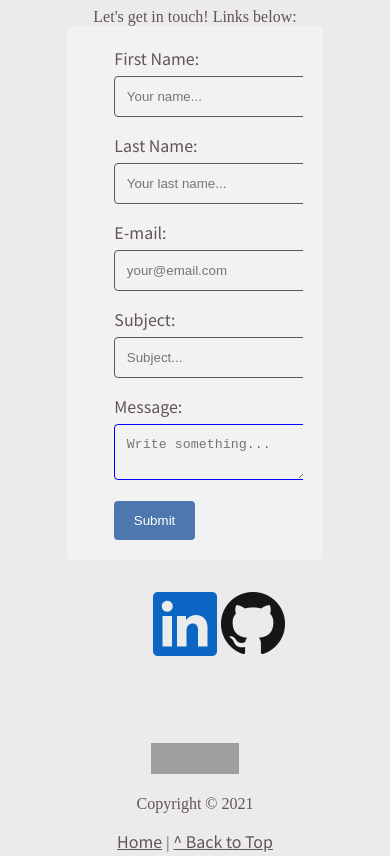
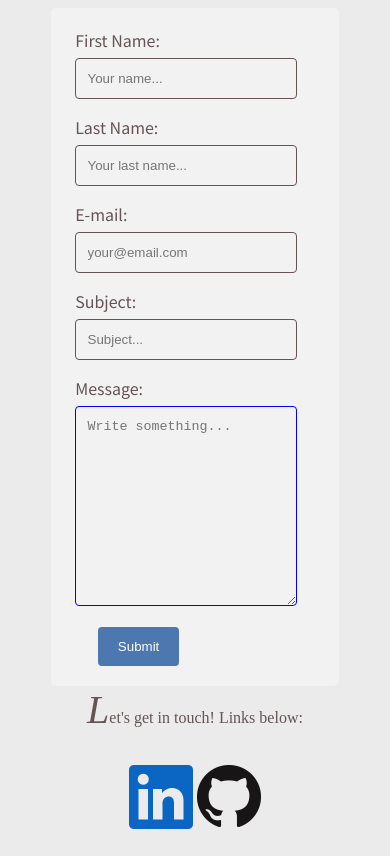
Before and after one commit to PunitDh/PunitDh.GitHub.io, a plain HTML site: page contact.html in a window 390 px wide. Shown: the part 560-1416 px from the top of the page. Drawn offline with Linux system fonts and the light colour scheme; grey boxes are pictures that could not be loaded.

Commit message:
Fix CSS resizing issue in contact page

```diff
--- a/contact.html
+++ b/contact.html
@@ -63,7 +63,7 @@
     <main id="page-content">
         <section id="contact" class="section-content">
             <H2 class="section-heading">Contact Me.</H2>
-            Let's get in touch! Links below:
+
             <form class="contact-form-container" action="mailto:punit04@gmail.com" method="post" enctype="text/plain">
                 <P>
                     <label for="fname">First Name:</label>
@@ -94,15 +94,13 @@
                     <input type="submit" value="Submit" />
                 </P>
             </form>
+            <DIV>Let's get in touch! Links below:</DIV>
+            <a class="logo-image" target="_blank" rel="noreferrer noopener"
+                href="https://www.linkedin.com/in/punitdharmadhikari/">
+                <img class="logo-link" src="docs/In-Blue-Logo.png.original.png" alt="Link to LinkedIn" /></a>
+            <a class="logo-link" target="_blank" rel="noreferrer noopener" href="https://github.com/PunitDh/">
+                <img class="logo-image" src="docs/GitHub-Mark-64px.png" alt="Link to GitHub" /></a>
 
-
-            <P id="contact-links">
-                <a class="logo-image" target="_blank" rel="noreferrer noopener"
-                    href="https://www.linkedin.com/in/punitdharmadhikari/">
-                    <img class="logo-link" src="docs/In-Blue-Logo.png.original.png" alt="Link to LinkedIn" /></a>
-                <a class="logo-link" target="_blank" rel="noreferrer noopener" href="https://github.com/PunitDh/">
-                    <img class="logo-image" src="docs/GitHub-Mark-64px.png" alt="Link to GitHub" /></a>
-            </P>
         </section>
 
     </main>
--- a/css/contact.css
+++ b/css/contact.css
@@ -1,6 +1,6 @@
 #contact .contact-form-container
 {
-    width: 80%;
+    width: 90%;
     border-radius: 5px;
     background-color: #f2f2f2;
     padding: 20px;
@@ -9,17 +9,25 @@
     display: flexbox;
     justify-content: flex-start;
     align-content: center;
+    max-width: 600px;
+    text-align: left;
 }
 
-#contact .contact-form-container label
+#contact label
 {
+    margin-left: 1.7em;
+}
 
-    /* text-align: left;  */
+#contact div::first-letter
+{
+    font-size: 2.5em;
+    font-style: italic;
 }
 
 #contact input[type=text], textarea, input[type=email]
 {
     width: 90%;
+    /*  */
     margin-left: 2em;
     padding: 12px;
     border: 1px solid;
@@ -53,20 +61,12 @@
     /* width: 90%; */
 }
 
-@media screen and (max-width: 800px)
+@media screen and (max-width: 420px)
 {
-    #contact textarea
+    #contact input[type=text], input[type=submit], input[type=email], textarea
     {
-        height: 80%;
+        margin-left: 0.25em;
     }
+
+    #contact label { margin-left: 0.25em; }
 }
-
-#contact .contact-form-container
-{
-    text-align: left;
-}
-
-#contact label
-{
-    margin: 1.7em;
-}
--- a/css/index.css
+++ b/css/index.css
@@ -343,7 +343,6 @@ a.taglines:hover {  text-decoration: underline;  }
     {
         width:100%;
         color:#f8f8f8;
-        padding: 2em;
         text-align: center;
     }
 
```
